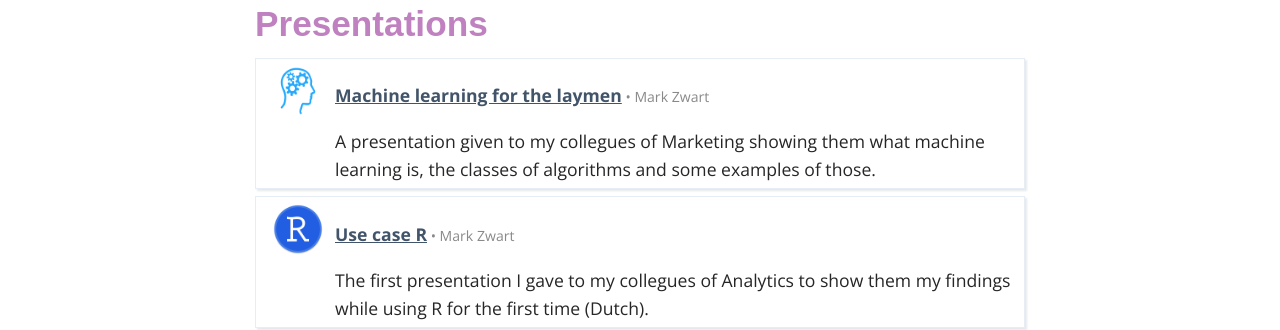
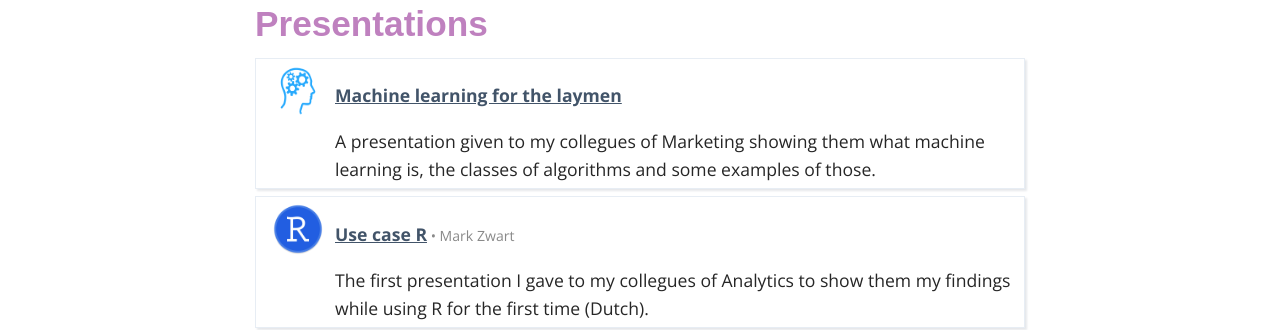
Before and after one commit to mark-me/mark-me.github.io, a Jekyll site: the page built from _pages/03-presentations.md, in a window 1280 px wide. Shown: the part 232-562 px from the top of the page. Built offline with Jekyll 4.4.1, drawn with Linux system fonts in a browser that asks for light colours; nearby versions of some CDN libraries; some web fonts are replaced; comment, search, counter and statistics services are not loaded.

Commit message:
Update presentations-index.yml

```diff
--- a/_data/presentations-index.yml
+++ b/_data/presentations-index.yml
@@ -1,5 +1,4 @@
 - title: Machine learning for the laymen
-  author: Mark Zwart
   description: A presentation given to my collegues of Marketing showing them what machine learning is, the classes of algorithms and some examples of those.
   url: /machine-learning-layman/
   image: /_pages/presentations/machine-learning-layman.png
```
